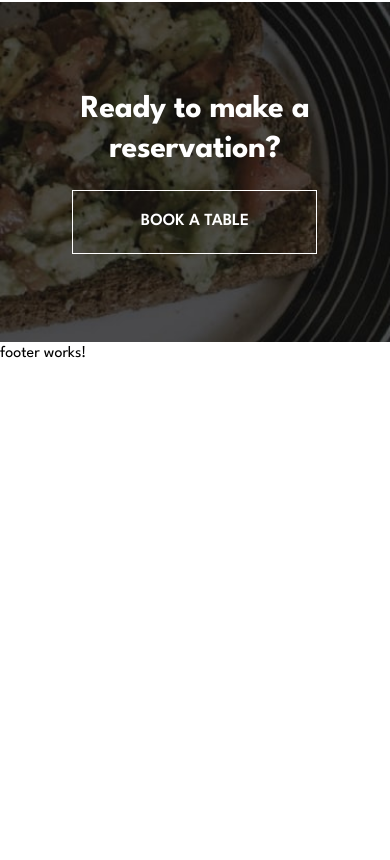
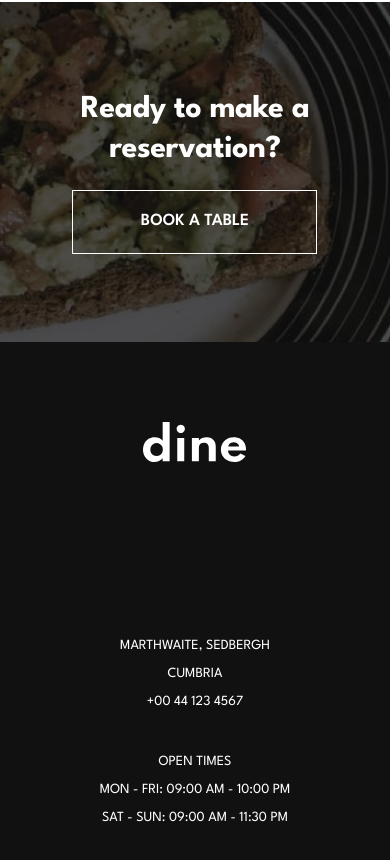
Before and after one commit to vanderms/dine-restaurant-website, an Angular app: page / in a window 390 px wide. Shown: the part 5003-5863 px from the top of the page. Before the commit the page ends 5369 px from the top, so only its background shows below. Built offline with nearby package versions, Linux system fonts and the light colour scheme.

Commit message:
feat: implement homepage responsive design

```diff
--- a/src/app/components/layout/footer/footer.component.html
+++ b/src/app/components/layout/footer/footer.component.html
@@ -1 +1,21 @@
-<p>footer works!</p>
+<footer class="bg-neutral-800 text-neutral-50 pt-20 pb-[4.75rem]">
+  <div
+    class="container flex flex-col items-center md:flex-row gap-[8.125rem] md:items-start xl:gap-[12rem]">
+    <a routerLink="/" aria-label="homepage">
+      <img src="/assets/logo.svg" alt="">
+    </a>
+    <div
+      class="text-[0.875rem] leading-7 text-center md:text-left xl:flex xl:gap-[7.75rem]">
+      <address class="uppercase mt-10 md:mt-0">
+        Marthwaite, Sedbergh <br />
+        Cumbria <br />
+        +00 44 123 4567
+      </address>
+      <section class="mt-8 xl:mt-0">
+        <h2>OPEN TIMES</h2>
+        <p>MON - FRI: 09:00 AM - 10:00 PM</p>
+        <p>SAT - SUN: 09:00 AM - 11:30 PM</p>
+      </section>
+    </div>
+  </div>
+</footer>
--- a/src/app/components/sections/features-section/features-section.component.html
+++ b/src/app/components/sections/features-section/features-section.component.html
@@ -3,7 +3,8 @@
 ">
   <span
     class='md:pattern-xl-top-right top-[12.25rem] left-[-32.3125rem] xl:top-[20rem] xl:left-0'></span>
-  <span class='md:pattern-xl-top-left bottom-0 right-[-31.9375rem] xl:right-0 xl:bottom-20'></span>
+  <span
+    class='md:pattern-xl-top-left bottom-0 right-[-31.9375rem] xl:right-0 xl:bottom-20'></span>
   <div class="container">
     <h2 [id]="titleId" class="sr-only">Restaurant Features</h2>
     <ul class="flex flex-col gap-[6.25rem] [&>li]:max-w-[35.8125rem] [&>li]:mx-auto
--- a/src/styles.css
+++ b/src/styles.css
@@ -5,6 +5,10 @@
 @layer base {
   html {
     font-family: "League Spartan", sans-serif;
+  }
+
+  address {
+    font-style: normal;
   }
 
   :root {
```
